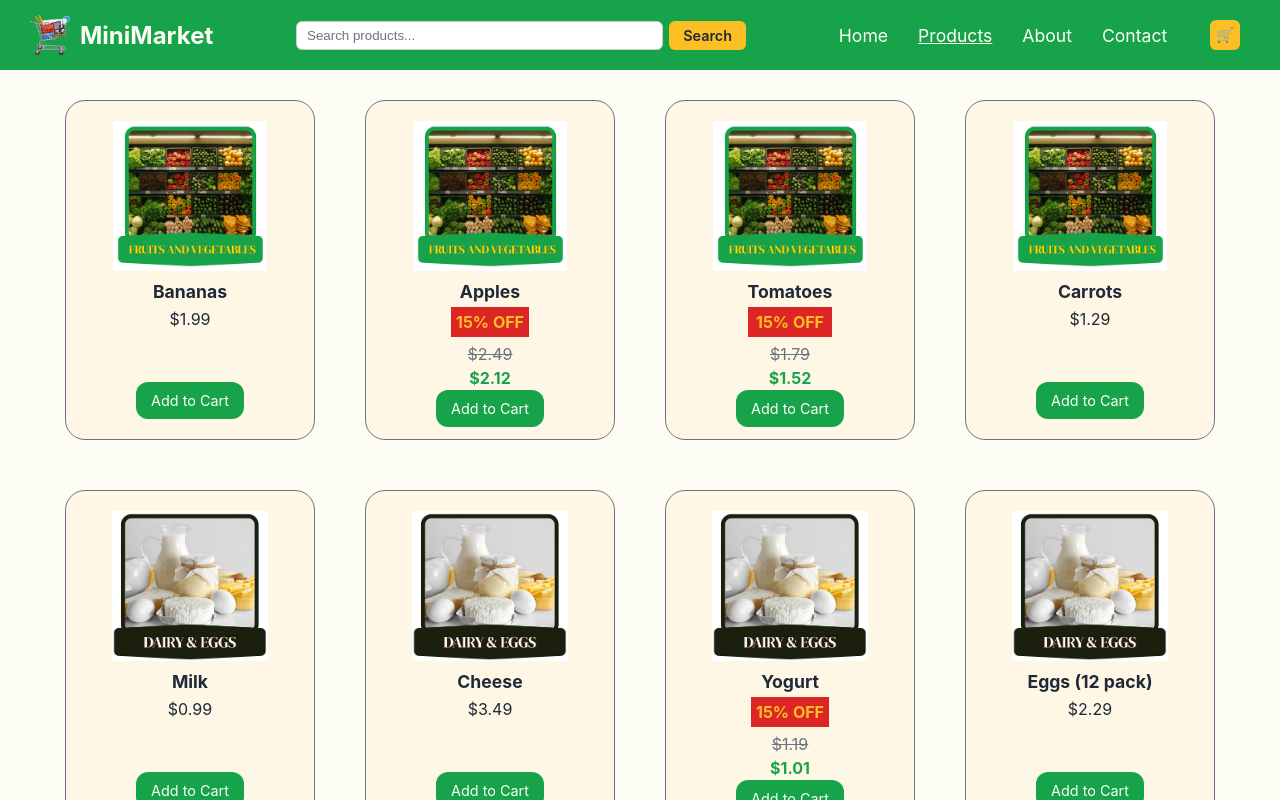
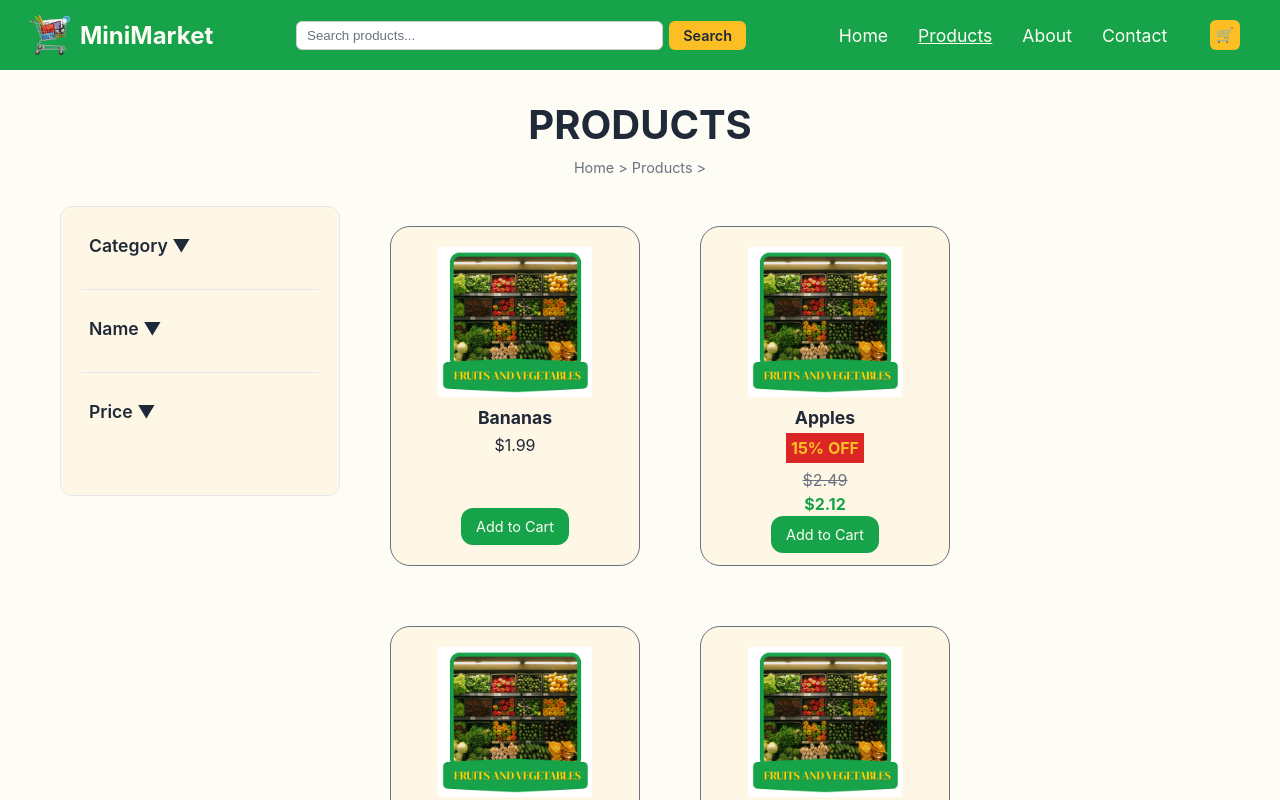
Before and after one commit to camilo-cloud/MiniMarket, a React (Vite) app: page /products in a window 1280 px wide. Shown: the top 800 px of the page. Built offline with nearby package versions, Linux system fonts and the light colour scheme.

Commit message:
Feat: add Filter component part 1

```diff
--- a/src/components/BestOffers.css
+++ b/src/components/BestOffers.css
@@ -4,8 +4,9 @@
 
   .bestOffers__title {
     text-align: center;
-    font-size: 2.5rem;
+    font-size: 3rem;
     margin: 60px 0 30px;
+    color:var(--color-primary);
   }
 
   .offersRow {
--- /dev/null
+++ b/src/components/Filters.css
@@ -0,0 +1,79 @@
+.filter__section {
+    margin-bottom: 20px;
+    border-bottom: 1px solid var(--color-border);
+    padding-bottom: 15px;
+}
+
+.filter__section:last-child {
+    border-bottom: none;
+}
+
+.filter__title {
+    cursor: pointer;
+    font-size: 1.1rem;
+    font-weight: 600;
+    color: var(--color-text);
+    margin: 0 0 10px 0;
+    padding: 8px;
+    border-radius: 6px;
+    transition: background-color 0.2s ease;
+}
+
+.filter__title:hover {
+    background-color: var(--color-secondary);
+    color: var(--color-text);
+}
+
+.filter__options {
+    padding-left: 10px;
+}
+
+.filter__option {
+    display: flex;
+    align-items: center;
+    gap: 8px;
+    margin: 8px 0;
+    cursor: pointer;
+    color: var(--color-text);
+    font-size: 0.9rem;
+    transition: color 0.2s ease;
+}
+
+.filter__option input[type="checkbox"] {
+    margin: 0;
+    cursor: pointer;
+    accent-color: var(--color-primary);
+}
+
+.filter__option:hover {
+    color: var(--color-primary);
+}
+
+.price-input__group {
+    display: flex;
+    align-items: center;
+    gap: 8px;
+    margin: 10px 0;
+}
+
+.price-input__group label {
+    font-weight: 500;
+    min-width: 40px;
+    color: var(--color-text);
+}
+
+.price-input__group input {
+    width: 80px;
+    padding: 6px;
+    border: 1px solid var(--color-border);
+    border-radius: 4px;
+    font-size: 0.9rem;
+    background: var(--color-bg);
+    color: var(--color-text);
+}
+
+.price-input__group input:focus {
+    outline: none;
+    border-color: var(--color-primary);
+    box-shadow: 0 0 0 2px rgba(22, 163, 74, 0.2);
+}
--- /dev/null
+++ b/src/components/Filters.jsx
@@ -0,0 +1,110 @@
+import { useState } from "react";
+import "./Filters.css";
+
+export default function Filters({ selectedFilters, onFilterChange, productData, minPrice, maxPrice }) {
+    const [openSection, setOpenSection] = useState(null);
+
+    // Obtener valores únicos para los filtros
+    const uniqueCategories = [...new Set(productData.map(p => p.category))];
+    const uniqueNames = [...new Set(productData.map(p => p.name))];
+
+    const toggleSection = (section) => {
+        setOpenSection(openSection === section ? null : section);
+    };
+
+    const handleCheckboxChange = (filterType, value) => {
+        const newFilters = {
+            ...selectedFilters,
+            [filterType]: selectedFilters[filterType].includes(value)
+                ? selectedFilters[filterType].filter(item => item !== value)
+                : [...selectedFilters[filterType], value]
+        };
+        onFilterChange(newFilters);
+    };
+
+    const handlePriceChange = (type, value) => {
+        onFilterChange({
+            ...selectedFilters,
+            [type]: value
+        });
+    };
+
+    return (
+        <div className="filters__container">
+            {/* Category filter */}
+            <div className="filter__section">
+                <h3 onClick={() => toggleSection("category")} className="filter__title">
+                    Category {openSection === "category" ? "▲" : "▼"}
+                </h3>
+                {openSection === "category" && (
+                    <div className="filter__options">
+                        {uniqueCategories.map(category => (
+                            <label key={category} className="filter__option">
+                                <input
+                                    type="checkbox"
+                                    checked={selectedFilters.category.includes(category)}
+                                    onChange={() => handleCheckboxChange("category", category)}
+                                />
+                                {category}
+                            </label>
+                        ))}
+                    </div>
+                )}
+            </div>
+
+            {/* Name filter */}
+            <div className="filter__section">
+                <h3 onClick={() => toggleSection("name")} className="filter__title">
+                    Name {openSection === "name" ? "▲" : "▼"}
+                </h3>
+                {openSection === "name" && (
+                    <div className="filter__options">
+                        {uniqueNames.map(name => (
+                            <label key={name} className="filter__option">
+                                <input
+                                    type="checkbox"
+                                    checked={selectedFilters.name.includes(name)}
+                                    onChange={() => handleCheckboxChange("name", name)}
+                                />
+                                {name}
+                            </label>
+                        ))}
+                    </div>
+                )}
+            </div>
+
+            {/* Price filter */}
+            <div className="filter__section">
+                <h3 onClick={() => toggleSection("price")} className="filter__title">
+                    Price {openSection === "price" ? "▲" : "▼"}
+                </h3>
+                {openSection === "price" && (
+                    <div className="filter__options">
+                        <div className="price-input__group">
+                            <label>Min: $</label>
+                            <input
+                                type="number"
+                                value={selectedFilters.priceMin}
+                                onChange={(e) => handlePriceChange("priceMin", e.target.value)}
+                                min={0}
+                                placeholder={minPrice}
+                                step="0.01"
+                            />
+                        </div>
+                        <div className="price-input__group">
+                            <label>Max: $</label>
+                            <input
+                                type="number"
+                                value={selectedFilters.priceMax}
+                                onChange={(e) => handlePriceChange("priceMax", e.target.value)}
+                                min={0}
+                                placeholder={maxPrice}
+                                step="0.01"
+                            />
+                        </div>
+                    </div>
+                )}
+            </div>
+        </div>
+    );
+}
--- a/src/pages/Products.css
+++ b/src/pages/Products.css
@@ -1,7 +1,68 @@
-.products__container{
-    display:flex;
-    justify-content: center;
-    align-items:center;
-    gap:10px;
-    flex-wrap:wrap;
+.products__section-container {
+    max-width: 1200px;
+    margin: 0 auto;
+    padding: 20px;
 }
+
+.products__section-container .title {
+    text-align: center;
+    font-size: 2.5rem;
+    color: var(--color-text);
+    margin-bottom: 10px;
+    font-weight: 700;
+}
+
+.breadcrumb {
+    text-align: center;
+    color: var(--color-text-muted);
+    margin-bottom: 30px;
+    font-size: 0.9rem;
+}
+
+.filterProducts__container {
+    display: flex;
+    gap: 30px;
+    align-items: flex-start;
+}
+
+/* Filtros a la izquierda */
+.filters__container {
+    width: 280px;
+    background: var(--color-bg-alt);
+    padding: 20px;
+    border-radius: 12px;
+    border: 1px solid var(--color-border);
+    position: sticky;
+    top: 20px;
+}
+
+/* Productos a la derecha */
+.products__container {
+    flex: 1;
+    display: flex;
+    justify-content: flex-start;
+    align-items: flex-start;
+    gap: 20px;
+    flex-wrap: wrap;
+}
+
+/* Responsive */
+@media (max-width: 768px) {
+    .filterProducts__container {
+        flex-direction: column;
+    }
+
+    .filters__container {
+        width: 100%;
+        position: static;
+        margin-bottom: 20px;
+    }
+
+    .products__container {
+        justify-content: center;
+    }
+
+    .products__section-container .title {
+        font-size: 2rem;
+    }
+}
--- a/src/pages/Products.jsx
+++ b/src/pages/Products.jsx
@@ -1,13 +1,73 @@
+import { useState } from "react";
 import ProductCard from "../components/ProductCard";
 import productData from "../data/productData.js";
+import Filters from "../components/Filters";
 import "./Products.css";
 
 export default function Products() {
+    // Calcular precios mínimos y máximos reales
+    const allPrices = productData.map(product => product.price);
+    const minPrice = Math.min(...allPrices);
+    const maxPrice = Math.max(...allPrices);
+
+    const [selectedFilters, setSelectedFilters] = useState({
+        category: [],
+        name: [],
+        priceMin: "",
+        priceMax: ""
+    });
+
+    // Función para manejar cambios en filtros
+    const handleFilterChange = (newFilters) => {
+        setSelectedFilters(newFilters);
+    };
+
+    // Filtrar productos basado en selectedFilters
+    const filteredProducts = productData.filter(product => {
+        // Filtro por categoría
+        const matchesCategory = selectedFilters.category.length === 0 ||
+                              selectedFilters.category.includes(product.category);
+
+        // Filtro por nombre
+        const matchesName = selectedFilters.name.length === 0 ||
+                          selectedFilters.name.includes(product.name);
+
+        // Filtro por precio (inputs numéricos)
+        const priceMin = selectedFilters.priceMin ? Number(selectedFilters.priceMin) : minPrice;
+        const priceMax = selectedFilters.priceMax ? Number(selectedFilters.priceMax) : maxPrice;
+        const matchesPrice = product.price >= priceMin && product.price <= priceMax;
+
+        return matchesCategory && matchesName && matchesPrice;
+    });
+
     return (
-        <div className="products__container">
-            {productData.map((product)=>
-                    <ProductCard id={product.id} name={product.name} category={product.category} price={product.price} image={product.image} isOffer={product.isOffer}/>
-            )}
-        </div>
-    )
+        <section className="products__section-container">
+            <h2 className="title">PRODUCTS</h2>
+            <div className="breadcrumb">
+                Home &gt; Products &gt;
+            </div>
+            <div className="filterProducts__container">
+                <Filters
+                    selectedFilters={selectedFilters}
+                    onFilterChange={handleFilterChange}
+                    productData={productData}
+                    minPrice={minPrice}
+                    maxPrice={maxPrice}
+                />
+                <div className="products__container">
+                    {filteredProducts.map((product) =>
+                        <ProductCard
+                            key={product.id}
+                            id={product.id}
+                            name={product.name}
+                            category={product.category}
+                            price={product.price}
+                            image={product.image}
+                            isOffer={product.isOffer}
+                        />
+                    )}
+                </div>
+            </div>
+        </section>
+    );
 }
```
